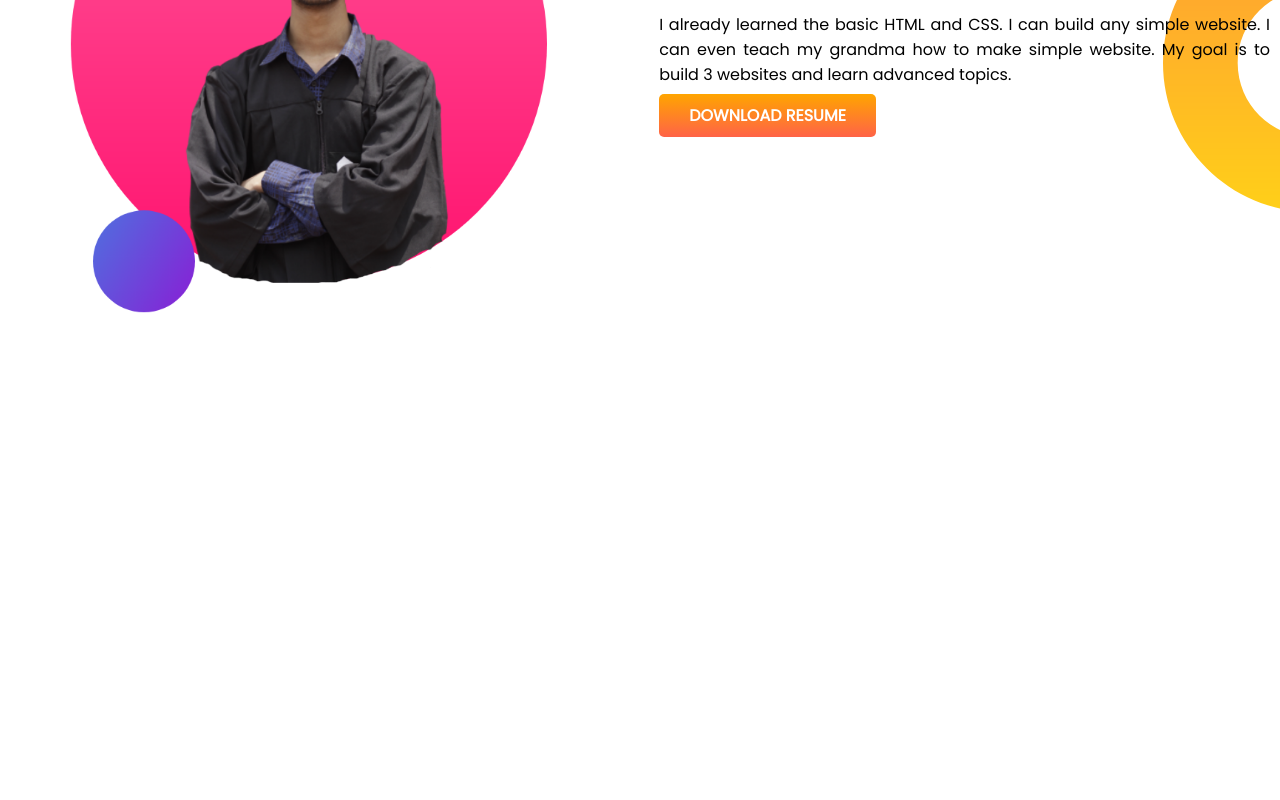
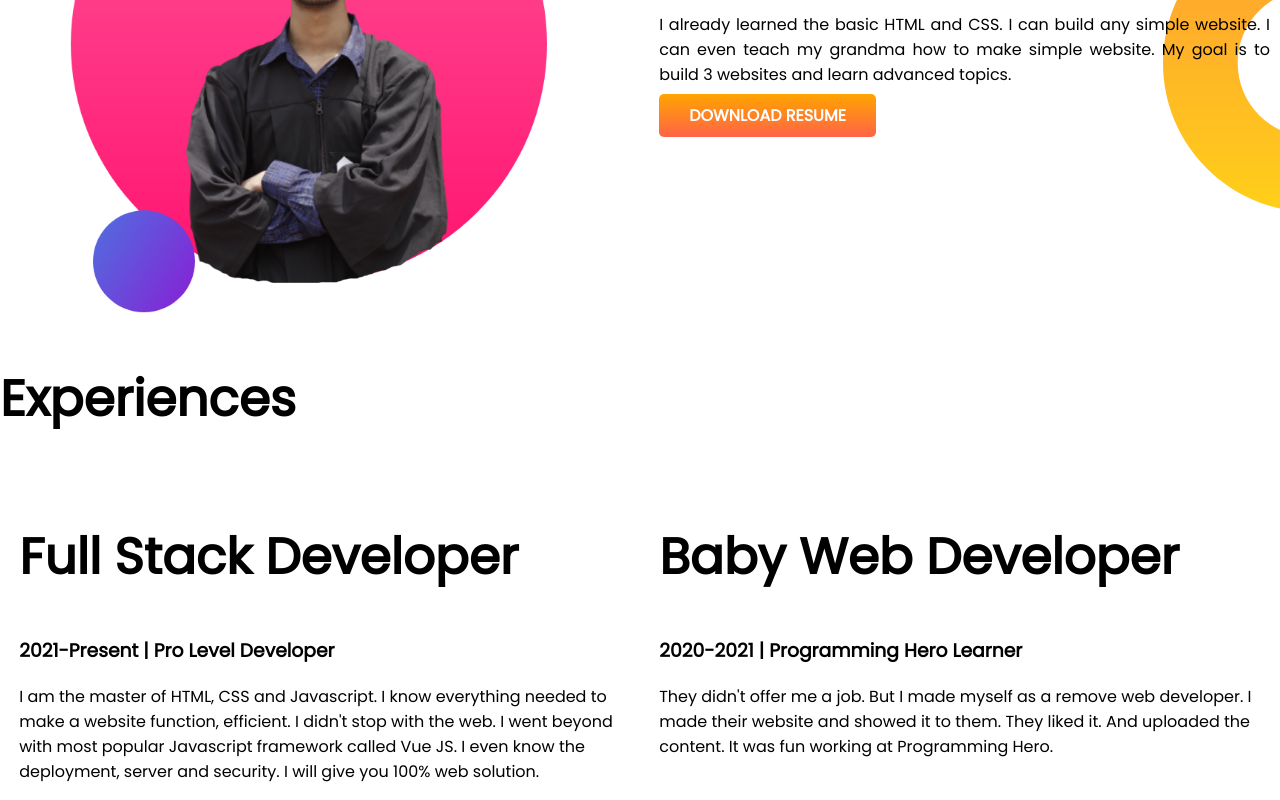
Before and after one commit to joychandragope/developer-portfolio, a plain HTML site: page index.html in a window 1280 px wide. Shown: the part 732-1532 px from the top of the page. Before the commit the page ends 1052 px from the top, so only its background shows below. Drawn offline with Linux system fonts and the light colour scheme.

Commit message:
experience-area

```diff
--- a/index.html
+++ b/index.html
@@ -14,7 +14,7 @@
     <link rel="stylesheet" href="style.css" />
   </head>
   <body>
-    <section class="top-banner">
+    <section class="top-banner flexiable-container">
       <div class="half-width">
         <h1>Welcome To</h1>
         <h1><span class="orange-color">Joy Chandra Gope</span> World!</h1>
@@ -38,7 +38,7 @@
       </div>
     </section>
 
-    <section class="dream-big">
+    <section class="dream-big flexiable-container">
       <div class="half-width">
         <img src="images/graduation-bg2.png" alt="" />
       </div>
@@ -54,5 +54,32 @@
         <a target="_blank" class="link-button" href="">DOWNLOAD RESUME</a>
       </div>
     </section>
+
+    <section class="experience-area">
+      <h1>Experiences</h1>
+      <div class="flexiable-container">
+        <div class="half-width">
+          <h1>Full Stack Developer</h1>
+          <h3>2021-Present | Pro Level Developer</h3>
+          <p>
+            I am the master of HTML, CSS and Javascript. I know everything
+            needed to make a website function, efficient. I didn't stop with the
+            web. I went beyond with most popular Javascript framework called Vue
+            JS. I even know the deployment, server and security. I will give you
+            100% web solution.
+          </p>
+        </div>
+        <div class="half-width">
+          <h1>Baby Web Developer</h1>
+          <h3>2020-2021 | Programming Hero Learner</h3>
+          <p>
+            They didn't offer me a job. But I made myself as a remove web
+            developer. I made their website and showed it to them. They liked
+            it. And uploaded the content. It was fun working at Programming
+            Hero.
+          </p>
+        </div>
+      </div>
+    </section>
   </body>
 </html>
--- a/style.css
+++ b/style.css
@@ -8,7 +8,7 @@ h1 {
 .orange-color {
   color: orange;
 }
-section {
+.flexiable-container {
   display: flex;
 }
 .half-width {
```
